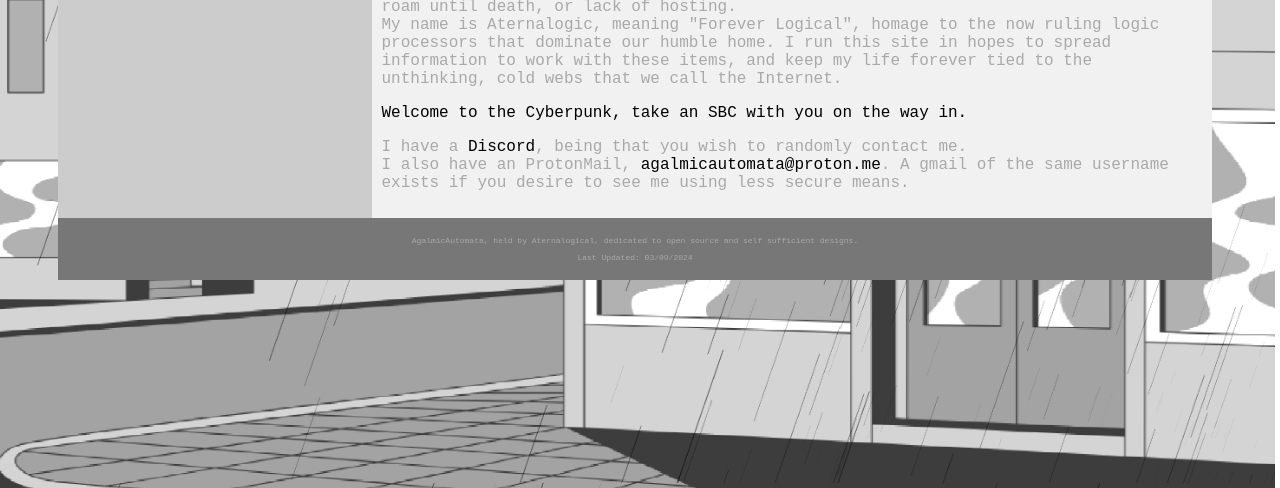
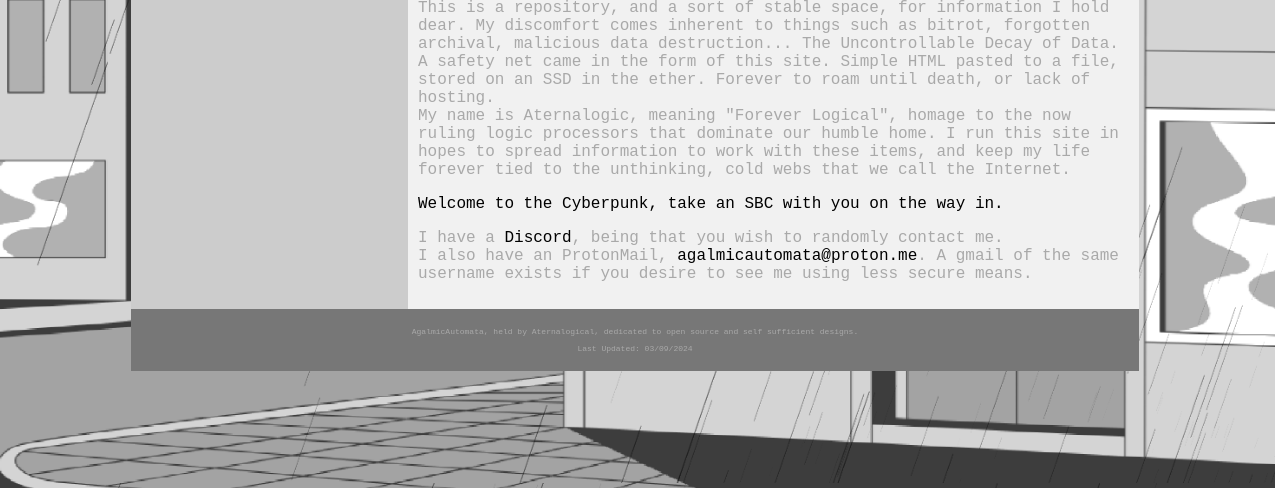
Before and after one commit to agalmicautomata/agalmic-website, a plain HTML site: page index.html in a window 1280 px wide. Shown: the part 312-800 px from the top of the page. Drawn offline with Linux system fonts and the light colour scheme.

Commit message:
Update styles.css

```diff
--- a/styles.css
+++ b/styles.css
@@ -6,7 +6,7 @@ html {
   width: 100%;
   height: 100%;
   min-height: 100%;
-  padding: 55px;
+  padding: 10%;
   margin: -5px;
   background-repeat: repeat-y, no-repeat;
   background-size: cover;
```
